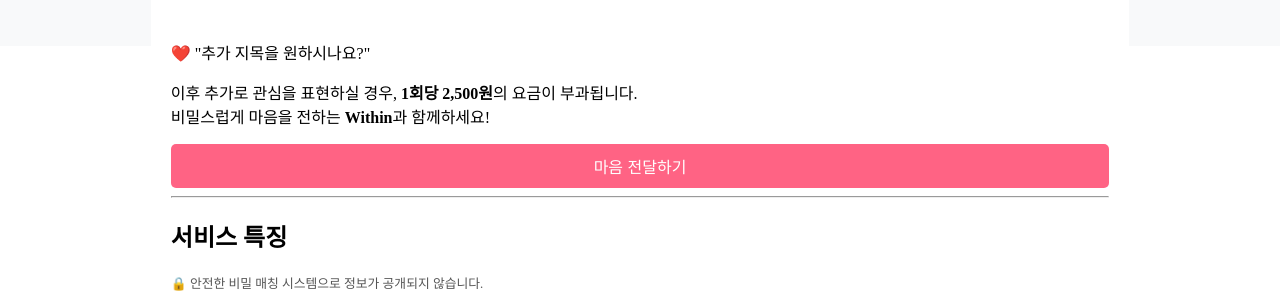
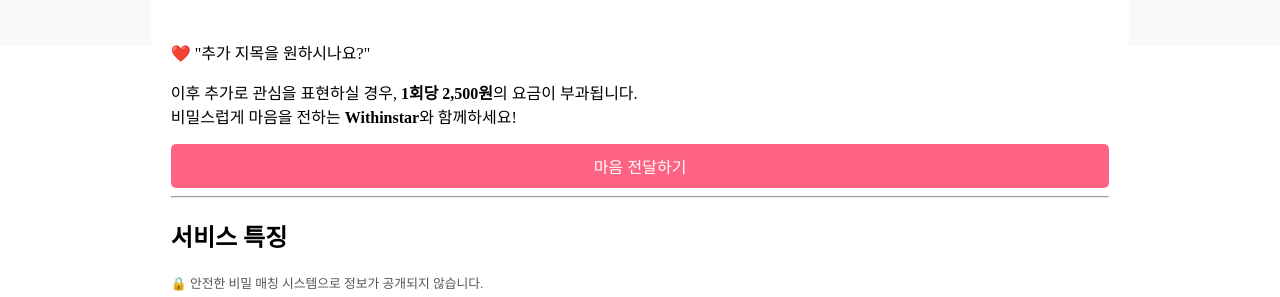
Before and after one commit to hi-shp/Within, a Flask app: page /success/1 in a window 1280 px wide. Shown: the part 160-457 px from the top of the page. Run offline with Flask 2, Linux system fonts and the light colour scheme; some libraries are stand-ins or nearby versions.

Commit message:
Update files

```diff
--- a/templates/error.html
+++ b/templates/error.html
@@ -42,7 +42,7 @@
                     <p class="error-info" style="color: #333;">
                         ❤️ "추가 지목을 원하시나요?"<br>
                         이후 추가로 관심을 표현하실 경우, <strong style="color: #d9534f;">1회당 2,500원</strong>의 요금이 부과됩니다.<br>
-                        비밀스럽게 마음을 전하는 <strong>Within</strong>과 함께하세요!
+                        비밀스럽게 마음을 전하는 <strong>Withinstar</strong>과 함께하세요!
                     </p>
                     <button class="error-button" id="openPopup" style="background-color: #d9534f;">마음 전달하기</button>
                     <hr class="divider" style="border: 1px solid #f5c6cb; margin: 20px 0;">
--- a/templates/success.html
+++ b/templates/success.html
@@ -41,7 +41,7 @@
                     <p class="success-heart">❤️ "추가 지목을 원하시나요?"</p>
                     <p class="success-info">
                         이후 추가로 관심을 표현하실 경우, <strong>1회당 2,500원</strong>의 요금이 부과됩니다.<br>
-                        비밀스럽게 마음을 전하는 <strong>Within</strong>과 함께하세요!
+                        비밀스럽게 마음을 전하는 <strong>Withinstar</strong>와 함께하세요!
                     </p>
                     <button id="openPopup" class="success-button">마음 전달하기</button>
                     <hr class="divider">
```
